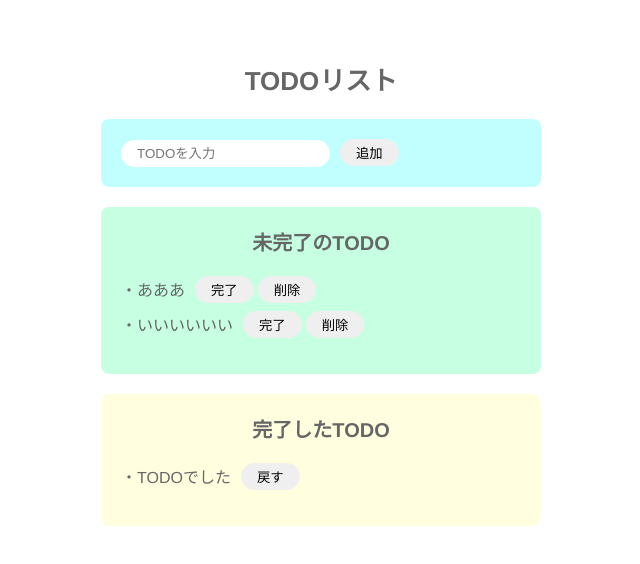
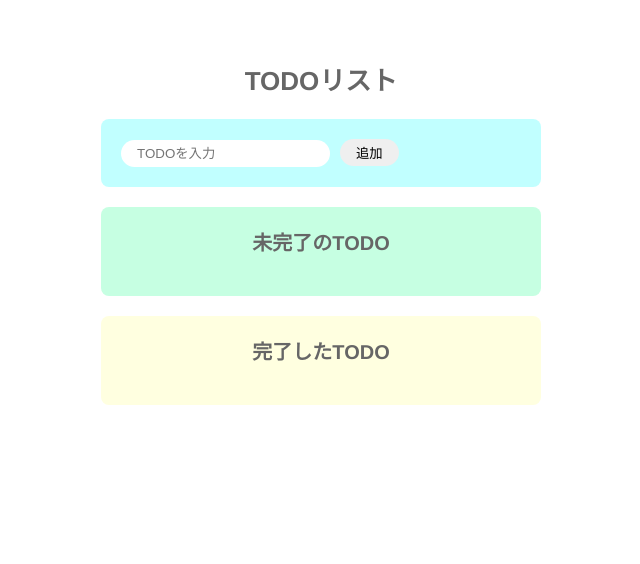
Before and after one commit to mi-Ko82/react-todo, a React (Vite) app: page / in a window 1280 px wide. Shown: the top 564 px of the page, without its empty margins (319-959 px from the left). Built offline with nearby package versions, Linux system fonts and the light colour scheme.

Commit message:
setStateの初期値を削除

```diff
--- a/src/App.jsx
+++ b/src/App.jsx
@@ -3,8 +3,8 @@ import styles from './app.module.scss'
 
 const App = () => {
   const [todoText, setTodoText] = useState('')
-  const [incompleteTodos, setIncompleteTodos] = useState(['あああ', 'いいいいいい'])
-  const [fixedTodos, setFixedTodos] = useState(['TODOでした'])
+  const [incompleteTodos, setIncompleteTodos] = useState([])
+  const [fixedTodos, setFixedTodos] = useState([])
 
   const changeTodoText = (event) => {
     setTodoText(event.target.value);
```
